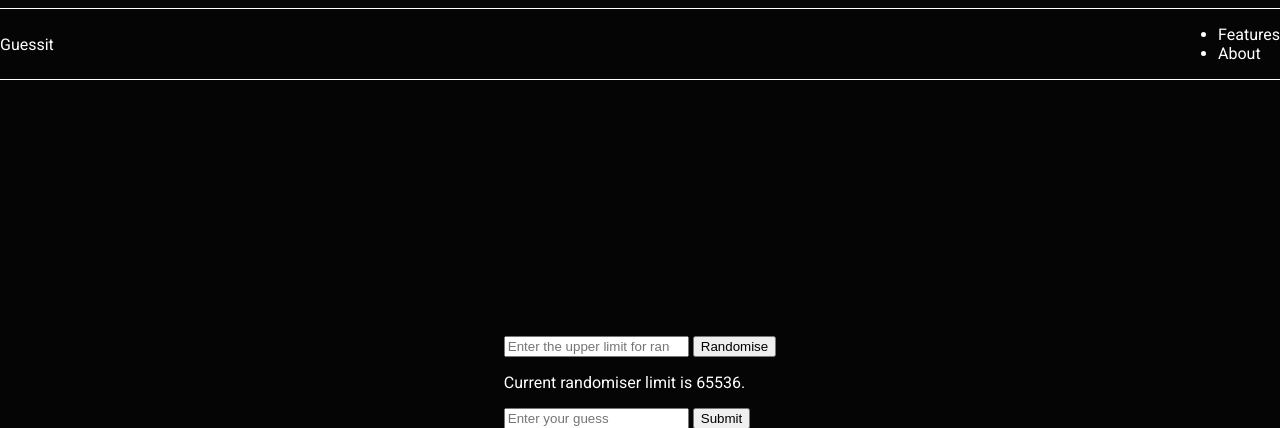
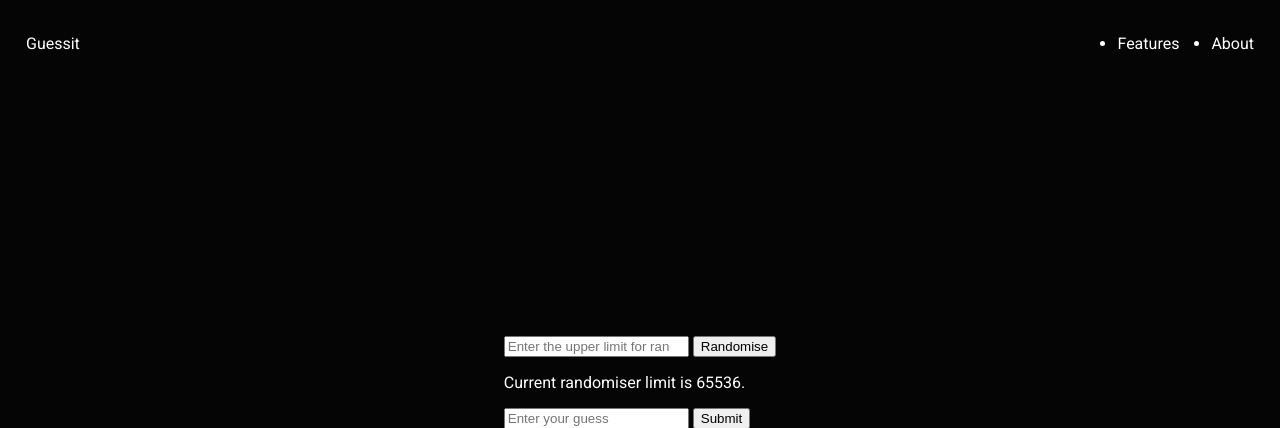
Before and after one commit to anandubn022/NumberGuess, a Flask app: page / in a window 1280 px wide. Shown: the top 428 px of the page. Run offline with Flask 3, Linux system fonts and the light colour scheme; some web fonts are replaced.

Commit message:
navbar alignment

```diff
--- a/static/style.css
+++ b/static/style.css
@@ -30,14 +30,18 @@ main{
     width: 100%;
 }
 
+/* Navbar Alignment */
+
 nav{
     position: fixed;
 
     left: 50%;
     transform: translate(-50%);
-    width: 100%;
+    width: calc(100% - 2rem);
+    max-width: 100%;
 
-    border: 1px solid#FFFFFF;
+    /* testing */
+    /* border: 1px solid#FFFFFF; */
 }
 
 nav div{
@@ -45,4 +49,12 @@ nav div{
     flex-direction: row;
     align-items: center;
     justify-content: space-between;
+    padding: 10px;
 }
+
+nav ul{
+    display: flex;
+    align-items: flex-end;
+    justify-content: space-between;
+    gap: 2rem;
+}
```
